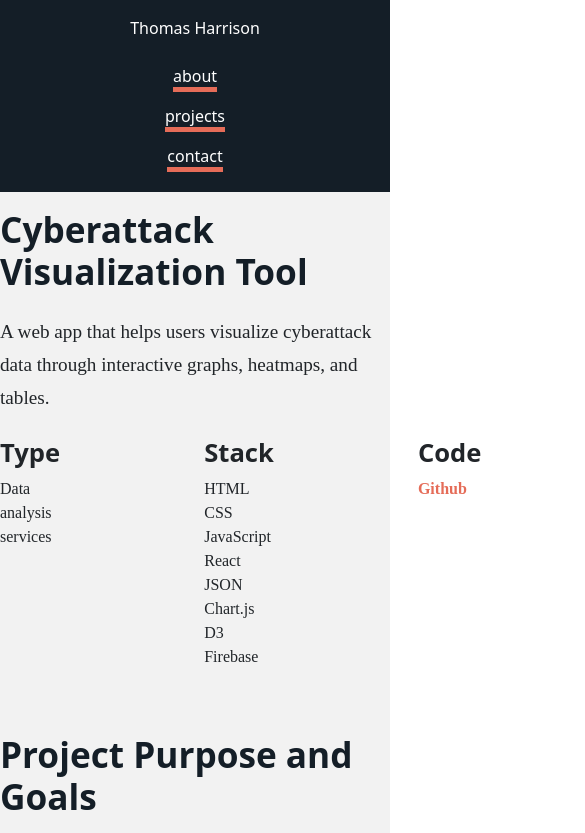
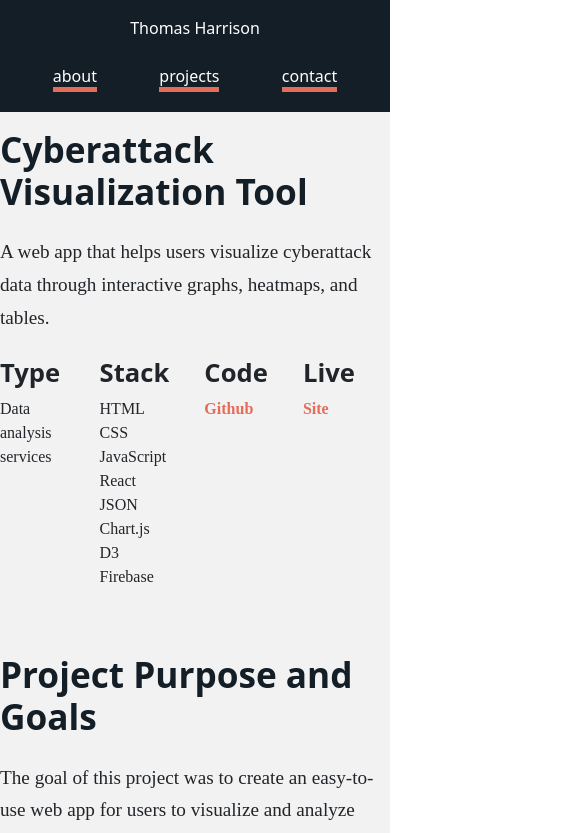
Before and after one commit to tjpoof/digital-portfolio, a React (Vite) app: page /projects/cyberattack-visualization-tool in a window 390 px wide. Shown: the top 833 px of the page, 585 px wide, since content can reach past the window. Built offline with nearby package versions, Linux system fonts and the light colour scheme; a web font is replaced by a local one.

Commit message:
more media queries/dynamic margin scaling

```diff
--- a/src/styles/App.scss
+++ b/src/styles/App.scss
@@ -3,6 +3,7 @@
   text-align: center;
   min-height: 100vh;
   background-color: #f2f2f2;
+  overflow-x: hidden;
 }
 
 .navbar {
@@ -23,7 +24,7 @@
 
   .navbar-nav {
     .nav-item {
-      margin: 0 8rem;
+      margin: 0 clamp(1rem, 8vw, 8rem);
       font-weight: 500;
 
       .nav-link {
@@ -48,6 +49,12 @@
   }
 }
 
+@media (max-width: 576px) {
+  .navbar-nav {
+    flex-direction: row !important;
+  }
+}
+
 
 .hero-section {
   background-color: #141e27;
@@ -57,6 +64,7 @@
   display: flex;
   align-items: center;
   font-family: 'Muli';
+  padding: 0 4rem;
 
   .hero-text-container {
     text-align: left;
@@ -405,6 +413,8 @@
         font-family: 'Muli';
         font-size: 3.3rem;
         font-weight: 500 !important;
+        display: flex;
+        flex-wrap: wrap;
       }
     }
 
@@ -476,9 +486,17 @@
           }
         }
       }
+    }
 
+    @media (max-width: 832px) {
+      .contact-heading-container {
+        margin: 0 4rem;
+      }
 
-
+      .contact-section {
+        margin: 0 4rem;
+        margin-bottom: 5rem;
+      }
     }
   }
 }
@@ -502,7 +520,7 @@
         display: flex;
 
         .column {
-          margin-right: 9rem;
+          margin-right: clamp(1.5rem, 9vw, 9rem);
 
           h3 {
             font-size: 1.6rem;
```
